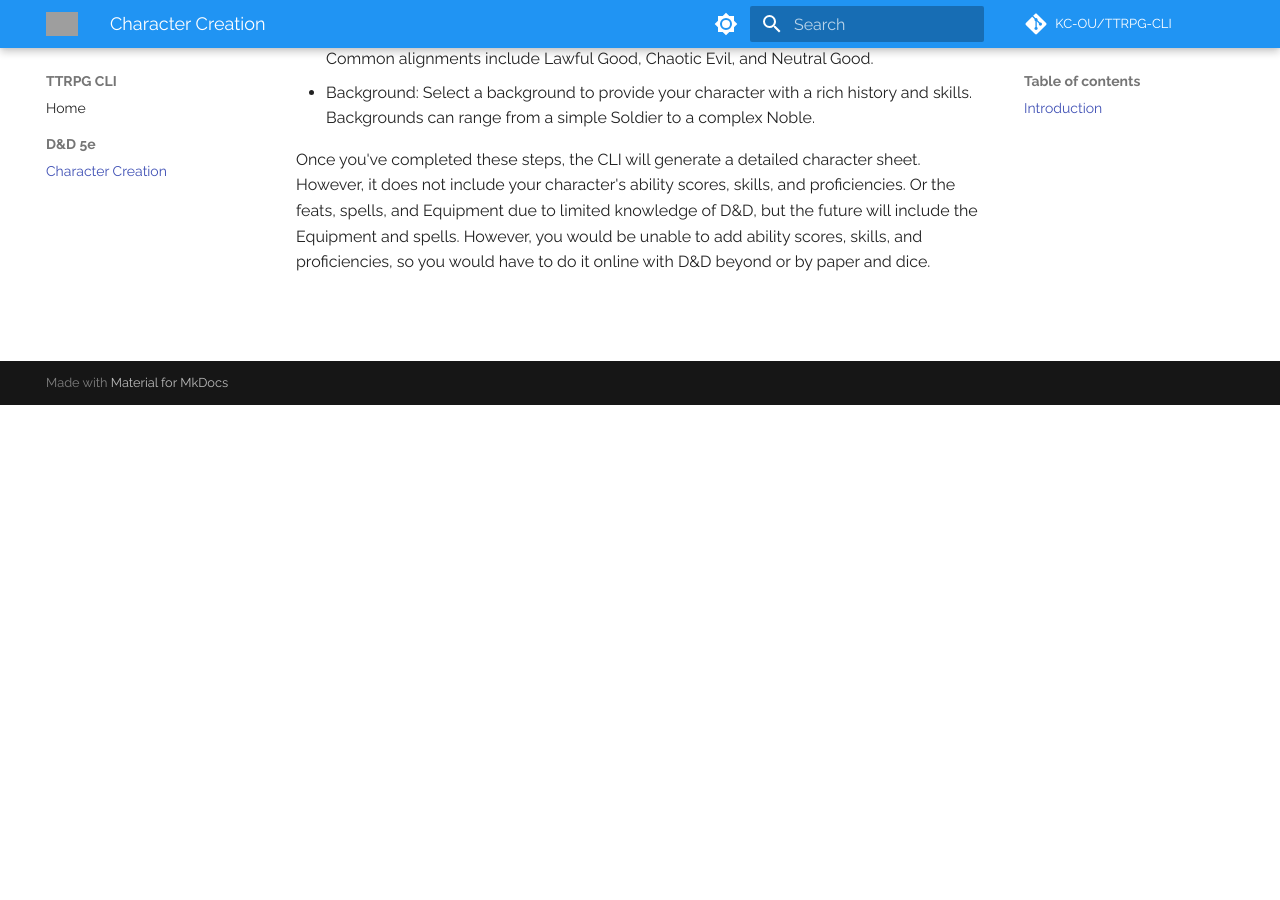
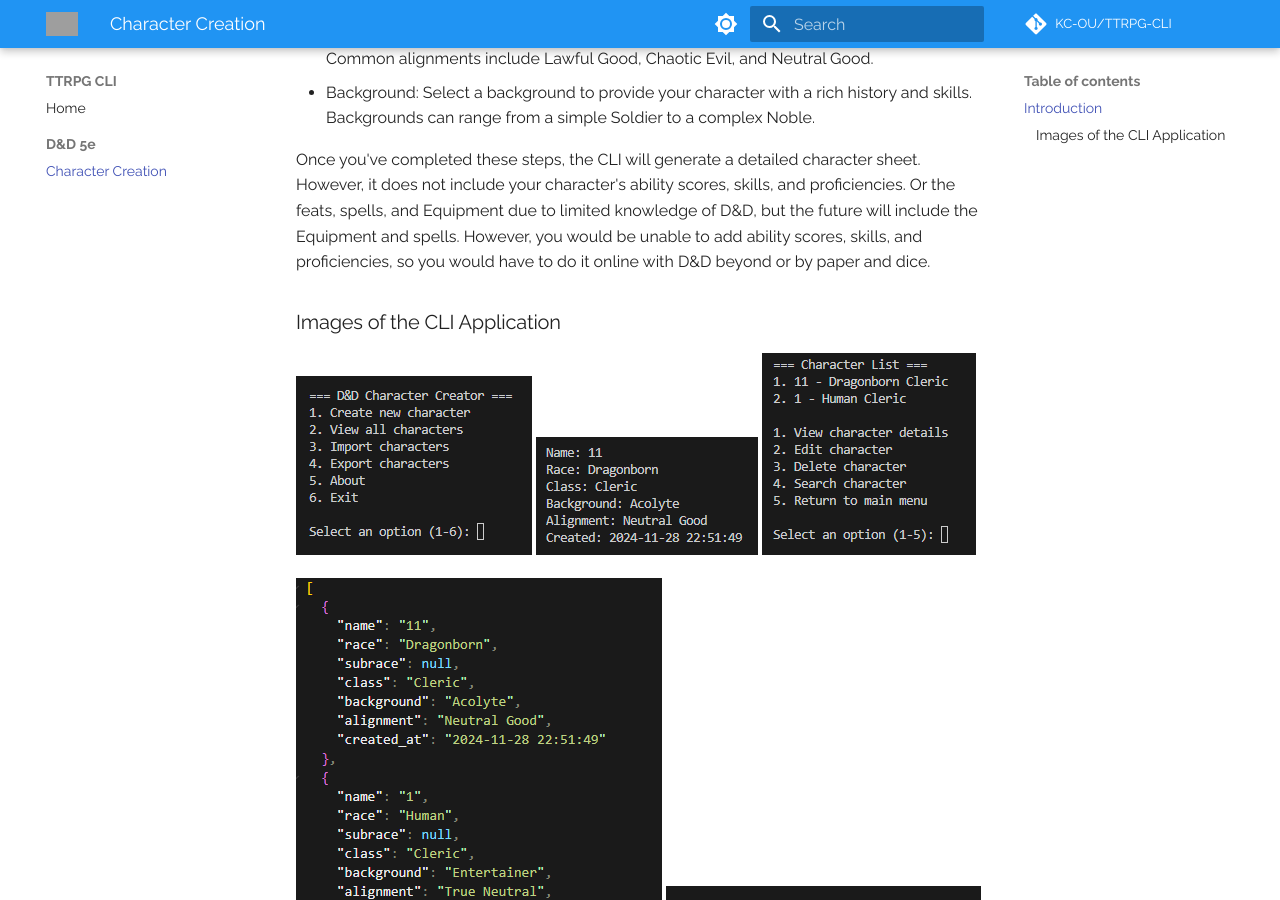
Before and after one commit to KC-OU/TTRPG-CLI, an MkDocs documentation site: the page built from docs/Character-Creation.md, in a window 1280 px wide and 900 px high, scrolled down 495 px. Built offline with MkDocs 1.6.1 and Material for MkDocs 9.7.7, drawn with Linux system fonts in a browser that asks for light colours; comment, search, counter and statistics services are not loaded; before the commit the page ends 900 px from its top, so only the background shows below that; grey boxes are pictures that could not be loaded.

Commit message:
adding cli-images

```diff
--- a/docs/Character-Creation.md
+++ b/docs/Character-Creation.md
@@ -11,3 +11,12 @@ To start creating your character, simply type the create_character command. The
 - Background: Select a background to provide your character with a rich history and skills. Backgrounds can range from a simple Soldier to a complex Noble.
 
 Once you've completed these steps, the CLI will generate a detailed character sheet. However, it does not include your character's ability scores, skills, and proficiencies. Or the feats, spells, and Equipment due to limited knowledge of D&D, but the future will include the Equipment and spells. However, you would be unable to add ability scores, skills, and proficiencies, so you would have to do it online with D&D beyond or by paper and dice.
+
+### Images of the CLI Application
+
+![Menu-0](imgs/D&D-Character-Creation.png)
+![Menu-1](imgs/D&D-Character-Creation-1.png)
+![Menu-3](imgs/D&D-Character-Creation-3.png)
+
+![Menu-4](imgs/D&D-Character-Creation-4.png)
+![Menu-2](imgs/D&D-Character-Creation-2.png)
```
Also changed, not shown: docs/imgs/D&D-Character-Creation-1.png (added), docs/imgs/D&D-Character-Creation-2.png (added), docs/imgs/D&D-Character-Creation-3.png (added), docs/imgs/D&D-Character-Creation-4.png (added), docs/imgs/D&D-Character-Creation.png (added), 2 other files.
